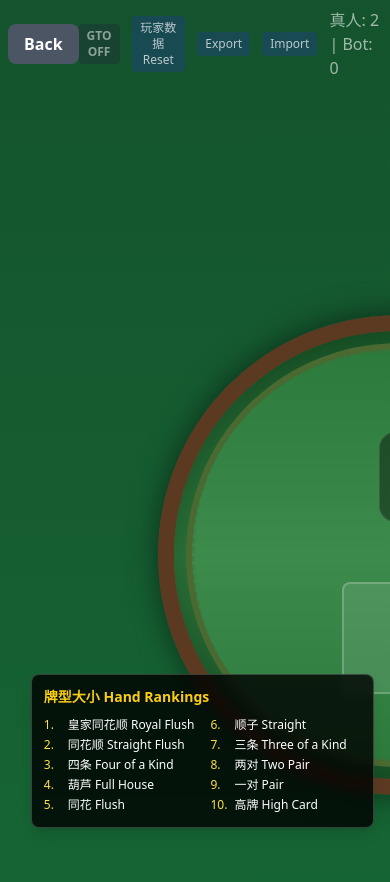
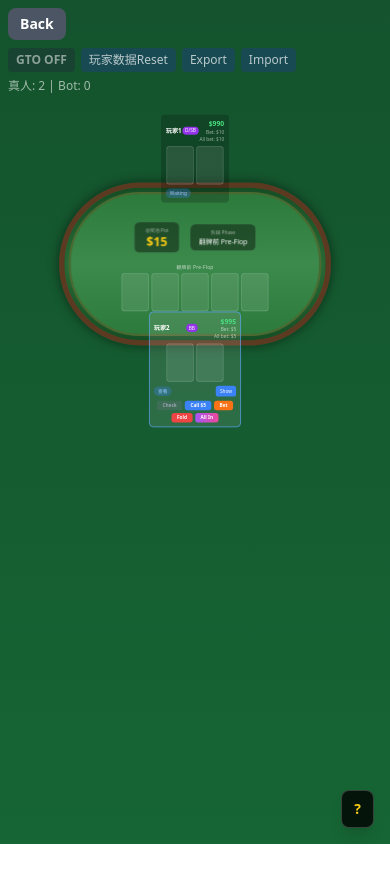
Before and after one commit to CatherineLiyuankun/texas-poker, a React (Vite) app: page / in a window 390 px wide. Both pictures are taken after a click on the button "开始游戏 Start Game". Shown: the top 882 px of the page. After the commit the page ends 844 px from the top, so only its background shows below. Built offline with nearby package versions, Linux system fonts and the light colour scheme.

Commit message:
实现响应式样式适配电脑与手机

```diff
--- a/src/components/GameBoard.tsx
+++ b/src/components/GameBoard.tsx
@@ -70,6 +70,23 @@ export const GameBoard: React.FC<GameBoardProps> = ({
   const [importMessage, setImportMessage] = React.useState<string | null>(null);
   const [gtoEnabled, setGtoEnabled] = useState(false);
   const [playerRaiseAmounts, setPlayerRaiseAmounts] = useState<Record<number, number | null>>({});
+  const [gameScale, setGameScale] = useState(1);
+  const [chipSummaryOpen, setChipSummaryOpen] = useState(false);
+  const containerRef = useRef<HTMLDivElement>(null);
+
+  useEffect(() => {
+    const updateScale = () => {
+      const availableWidth = window.innerWidth - 16;
+      const availableHeight = window.innerHeight - 160;
+      const scaleX = availableWidth / 1100;
+      const scaleY = availableHeight / 700;
+      const scale = Math.min(1, scaleX, scaleY);
+      setGameScale(scale);
+    };
+    updateScale();
+    window.addEventListener('resize', updateScale);
+    return () => window.removeEventListener('resize', updateScale);
+  }, []);
 
   const createActionEvent = (
     playerId: number,
@@ -404,18 +421,18 @@ export const GameBoard: React.FC<GameBoardProps> = ({
     : undefined;
 
   return (
-    <div className="min-h-screen bg-gradient-to-b from-green-900 to-green-800 p-2 overflow-hidden">
+    <div className="min-h-screen bg-gradient-to-b from-green-900 to-green-800 p-2 overflow-x-hidden">
       <div className="max-w-[1200px] mx-auto">
-        <div className="flex justify-between items-center mb-4">
+        <div className="flex flex-wrap justify-between items-center gap-2 mb-2 sm:mb-4">
           <div className="flex items-center gap-2">
             <button
               onClick={handleBackToMenu}
-              className="px-4 py-2 bg-gray-600 hover:bg-gray-500 text-white rounded-lg font-bold"
+              className="px-3 py-1.5 sm:px-4 sm:py-2 bg-gray-600 hover:bg-gray-500 text-white rounded-lg font-bold text-sm sm:text-base"
             >
               {translations.gameBoard.backToMenu}
             </button>
           </div>
-          <div className="flex items-center gap-3">
+          <div className="flex flex-wrap items-center gap-1.5 sm:gap-3">
             {importMessage && (
               <span className="text-xs text-yellow-400">{importMessage}</span>
             )}
@@ -464,11 +481,75 @@ export const GameBoard: React.FC<GameBoardProps> = ({
                 className="hidden"
               />
             </label>
-            <div className="text-white/60">
+            <div className="text-white/60 text-xs sm:text-sm whitespace-nowrap">
               {translations.gameBoard.realPlayers}: {playerConfig.realPlayers} |{' '}
               {translations.gameBoard.botPlayers}: {playerConfig.botPlayers}
             </div>
           </div>
+        </div>
+
+        <div className="flex flex-col items-start gap-2 mb-2">
+          {roundSettled && (
+            <div className="text-left">
+              <div className="flex flex-wrap gap-2 sm:gap-3 mb-2">
+                <button
+                  onClick={handleResetRound}
+                  className="px-4 py-1.5 sm:px-6 sm:py-2 text-sm sm:text-base bg-blue-500 hover:bg-blue-600 text-white rounded-lg font-bold"
+                >
+                  {translations.gameBoard.nextRound}
+                </button>
+                <button
+                  onClick={() => setAdminRevealAll((v) => !v)}
+                  className={`px-3 py-1.5 sm:px-4 sm:py-2 text-sm sm:text-base rounded-lg font-bold ${
+                    adminRevealAll
+                      ? 'bg-orange-500 hover:bg-orange-600 text-white'
+                      : 'bg-gray-600 hover:bg-gray-700 text-white'
+                  }`}
+                >
+                  {adminRevealAll
+                    ? translations.gameBoard.adminOff
+                    : translations.gameBoard.adminOn}
+                </button>
+              </div>
+
+              <div className="text-lg sm:text-3xl font-bold text-yellow-400 mb-1">
+                {state.winner !== null
+                  ? translations.gameBoard.playerWins(
+                      getPlayerDisplayName(
+                        state.players[state.winner - 1],
+                        state.winner - 1,
+                      ),
+                    )
+                  : translations.gameBoard.splitPot}
+              </div>
+              {state.phase === 'showdown' && (
+                <div className="text-white/80 text-sm sm:text-base">
+                  {state.players.map((p, idx) => {
+                    if (p.folded) return null;
+                    return (
+                      <div key={p.id}>
+                        {getPlayerDisplayName(p, idx)}:{' '}
+                        {
+                          HAND_RANK_NAMES[
+                            evaluateHand(p.hand, state.communityCards).rank
+                          ]
+                        }
+                      </div>
+                    );
+                  })}
+                </div>
+              )}
+            </div>
+          )}
+
+          {!roundSettled && canContinue() && state.phase !== 'showdown' && (
+            <button
+              onClick={handleNextPhase}
+              className="px-5 py-2 sm:px-8 sm:py-3 bg-yellow-500 hover:bg-yellow-600 text-black text-sm sm:text-xl font-bold rounded-xl"
+            >
+              {getNextPhaseLabel()}
+            </button>
+          )}
         </div>
 
         {state.phase === 'preflop' && state.players[0].hand.length === 0 ? (
@@ -493,9 +574,24 @@ export const GameBoard: React.FC<GameBoardProps> = ({
         ) : (
           <>
             <div
-              className="relative mx-auto"
-              style={{ width: '1100px', height: '700px', marginTop: '125px' }}
+              ref={containerRef}
+              className="relative z-[40] mx-auto"
+              style={{
+                width: `${1100 * gameScale}px`,
+                height: `${700 * gameScale}px`,
+                marginTop: `${Math.max(10, 125 * gameScale)}px`,
+                marginBottom: `${20 * gameScale}px`,
+              }}
             >
+              <div
+                className="relative"
+                style={{
+                  width: '1100px',
+                  height: '700px',
+                  transform: `scale(${gameScale})`,
+                  transformOrigin: 'top left',
+                }}
+              >
               <div
                 className="absolute"
                 style={{
@@ -808,11 +904,23 @@ export const GameBoard: React.FC<GameBoardProps> = ({
                   );
                 });
               })()}
+
+              </div>
             </div>
 
             {roundSettled && state.chipsAtRoundStart.length > 0 && state.chipsBeforeSettlement.length > 0 && (
-              <div className="fixed bottom-4 left-4 z-50 max-h-[80vh] overflow-y-auto">
-                <div className="bg-black/60 rounded-lg p-3 text-left backdrop-blur-sm">
+              <>
+              <button
+                onClick={() => setChipSummaryOpen((v) => !v)}
+                className="fixed bottom-4 left-4 z-[50] bg-black/80 backdrop-blur-sm rounded-lg px-3 py-2 text-yellow-400 text-sm font-bold shadow-lg border border-white/20 min-[1400px]:hidden"
+              >
+                {chipSummaryOpen ? '✕' : '📊'}
+              </button>
+
+              <div className={`fixed bottom-14 left-2 right-2 sm:left-4 sm:right-auto z-[50] max-h-[60vh] sm:max-h-[80vh] overflow-y-auto overflow-x-auto transition-all ${
+                chipSummaryOpen ? 'opacity-100 pointer-events-auto' : 'opacity-0 pointer-events-none'
+              } min-[1400px]:opacity-100 min-[1400px]:pointer-events-auto min-[1400px]:bottom-4`}>
+                <div className="bg-black/60 rounded-lg p-3 text-left backdrop-blur-sm min-w-0">
                   <div className="text-sm font-bold text-white mb-2">
                     {translations.chipSummary.title}
                   </div>
@@ -911,71 +1019,10 @@ export const GameBoard: React.FC<GameBoardProps> = ({
                 )}
 
               </div>
+              </>
             )}
 
-            <div className="fixed top-[60px] right-30 z-50 flex flex-col items-start gap-3">
-              {roundSettled && (
-                <div className="text-left">
-                  <div className="flex gap-3 mb-4">
-                    <button
-                      onClick={handleResetRound}
-                      className="px-6 py-2 bg-blue-500 hover:bg-blue-600 text-white rounded-lg font-bold"
-                    >
-                      {translations.gameBoard.nextRound}
-                    </button>
-                    <button
-                      onClick={() => setAdminRevealAll((v) => !v)}
-                      className={`px-4 py-2 rounded-lg font-bold ${
-                        adminRevealAll
-                          ? 'bg-orange-500 hover:bg-orange-600 text-white'
-                          : 'bg-gray-600 hover:bg-gray-700 text-white'
-                      }`}
-                    >
-                      {adminRevealAll
-                        ? translations.gameBoard.adminOff
-                        : translations.gameBoard.adminOn}
-                    </button>
-                  </div>
 
-                  <div className="text-3xl font-bold text-yellow-400 mb-2">
-                    {state.winner !== null
-                      ? translations.gameBoard.playerWins(
-                          getPlayerDisplayName(
-                            state.players[state.winner - 1],
-                            state.winner - 1,
-                          ),
-                        )
-                      : translations.gameBoard.splitPot}
-                  </div>
-                  {state.phase === 'showdown' && (
-                    <div className="text-white/80">
-                      {state.players.map((p, idx) => {
-                        if (p.folded) return null;
-                        return (
-                          <div key={p.id}>
-                            {getPlayerDisplayName(p, idx)}:{' '}
-                            {
-                              HAND_RANK_NAMES[
-                                evaluateHand(p.hand, state.communityCards).rank
-                              ]
-                            }
-                          </div>
-                        );
-                      })}
-                    </div>
-                  )}
-                </div>
-              )}
-
-              {!roundSettled && canContinue() && state.phase !== 'showdown' && (
-                <button
-                  onClick={handleNextPhase}
-                  className="px-8 py-3 bg-yellow-500 hover:bg-yellow-600 text-black text-xl font-bold rounded-xl"
-                >
-                  {getNextPhaseLabel()}
-                </button>
-              )}
-            </div>
           </>
         )}
         <HandRankingGuide />
--- a/src/components/HandRankingGuide.tsx
+++ b/src/components/HandRankingGuide.tsx
@@ -1,4 +1,4 @@
-import React from 'react';
+import React, { useState } from 'react';
 import { HAND_RANK_NAMES, type HandRank } from '../types/poker';
 
 const HAND_RANKS_IN_ORDER: HandRank[] = [
@@ -15,8 +15,20 @@ const HAND_RANKS_IN_ORDER: HandRank[] = [
 ];
 
 export const HandRankingGuide: React.FC = () => {
+  const [isOpen, setIsOpen] = useState(false);
+
   return (
-    <div className="fixed bottom-4 right-4 bg-black/80 backdrop-blur-sm rounded-lg p-3 text-white text-xs shadow-lg border border-white/20">
+    <>
+      <button
+        onClick={() => setIsOpen((v) => !v)}
+        className="fixed bottom-4 right-4 z-[50] bg-black/80 backdrop-blur-sm rounded-lg px-3 py-2 text-yellow-400 text-sm font-bold shadow-lg border border-white/20 min-[1400px]:hidden"
+      >
+        {isOpen ? '✕' : '?'}
+      </button>
+
+      <div className={`fixed bottom-14 right-4 z-[50] bg-black/80 backdrop-blur-sm rounded-lg p-3 text-white text-xs shadow-lg border border-white/20 transition-all ${
+        isOpen ? 'opacity-100 pointer-events-auto' : 'opacity-0 pointer-events-none'
+      } min-[1400px]:opacity-100 min-[1400px]:pointer-events-auto min-[1400px]:bottom-4 min-[1400px]:right-4`}>
         <div className="font-bold mb-2 text-yellow-400 text-sm">牌型大小 Hand Rankings</div>
         <div className="grid grid-cols-2 grid-rows-5 grid-flow-col min-[1330px]:grid-cols-1 min-[1330px]:grid-flow-row gap-x-4">
           {HAND_RANKS_IN_ORDER.map((rank, index) => (
@@ -27,5 +39,6 @@ export const HandRankingGuide: React.FC = () => {
           ))}
         </div>
       </div>
+    </>
   );
 };
--- a/src/components/StartPage.tsx
+++ b/src/components/StartPage.tsx
@@ -33,13 +33,13 @@ export const StartPage: React.FC<StartPageProps> = ({ onStartGame, onResumeGame
 
   return (
     <div className="min-h-screen bg-gradient-to-b from-green-900 to-green-800 flex flex-col items-center justify-center p-4">
-      <div className="bg-green-800/80 backdrop-blur-sm rounded-2xl p-8 max-w-lg w-full shadow-2xl border border-green-700">
+      <div className="bg-green-800/80 backdrop-blur-sm rounded-2xl p-4 sm:p-8 max-w-lg w-full shadow-2xl border border-green-700">
         <h1 className="text-4xl font-bold text-white text-center mb-8">
           {translations.startPage.title}
         </h1>
 
         <div className="space-y-6 mb-8">
-          <div className="flex items-start gap-6">
+          <div className="flex flex-col sm:flex-row items-start gap-4 sm:gap-6">
             <div className="flex-1 space-y-4">
               <div>
                 <label className="block text-white/80 text-lg mb-3">
@@ -98,7 +98,7 @@ export const StartPage: React.FC<StartPageProps> = ({ onStartGame, onResumeGame
             </div>
           </div>
 
-          <div className="flex items-start gap-6">
+          <div className="flex flex-col sm:flex-row items-start gap-4 sm:gap-6">
             <div className="flex-1">
               <label className="block text-white/80 text-lg mb-3">
                 {translations.startPage.smallBlindLabel}
--- a/src/index.css
+++ b/src/index.css
@@ -10,7 +10,7 @@ body {
   margin: 0;
   min-height: 100vh;
   background: linear-gradient(135deg, #1a472a 0%, #2d5a3f 50%, #1a472a 100%);
-  background-attachment: fixed;
+  background-attachment: scroll;
 }
 
 #root {
```
Lines whose indentation alone changed are shown as unchanged.
